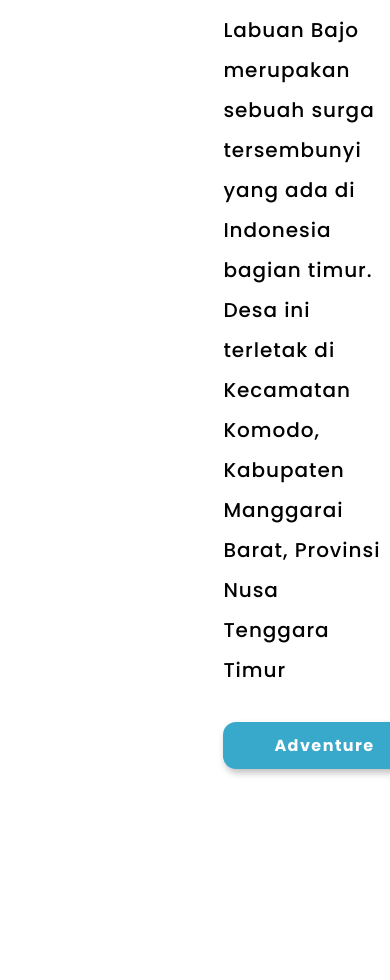
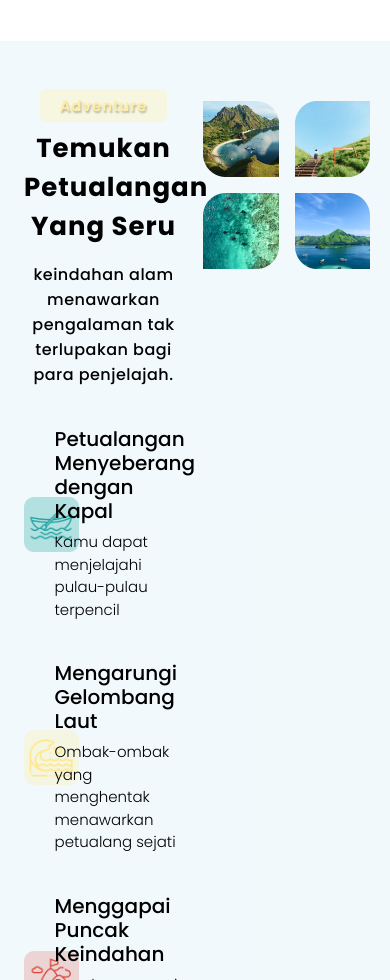
Before and after one commit to Aryavedas/labuan-bajo, a plain HTML site: page index.html in a window 390 px wide. Shown: the part 1020-2000 px from the top of the page. Drawn offline with nearby package versions, Linux system fonts and the light colour scheme; a web font is replaced by a local one.

Commit message:
[feat] complete desktop version section 2 adventure labuan bajo

```diff
--- a/index.html
+++ b/index.html
@@ -210,36 +210,93 @@
             style="margin-top: -360px; z-index: -99; margin-left: 200px;">
     </div>
 
-    <!-- Content 1 -->
-    <div class="container-fluid row mt-5 mx-4 position-relative">
-        <img src="src/Ellipse 1 sm.png" alt="" class="position-absolute"
+    <!-- Content 1 Tentang Labuan Bajo -->
+    <div class="container-fluid row mt-5 mx-4 position-relative mx-auto mx-lg-0">
+        <!-- Accent color -->
+        <img src="src/Ellipse 1 sm.png" alt="" class="position-absolute d-none d-lg-block"
             style="margin-top: 140px; z-index: -99; margin-left: -60px; width: 500px;">
+        <img src="src/Ellipse 1 sm.png" alt="" class="position-absolute d-block d-lg-none"
+            style="margin-top: 90px; z-index: -99; margin-left: -250px; width: 500px;">
         <img src="src/Ellipse 2.png" alt="" class="position-absolute"
             style="margin-top: -120px; z-index: -99; margin-left: 180px; width: 500px;">
-        <img src="src/Ellipse 5.png" alt="" class="position-absolute"
+        <img src="src/Ellipse 5.png" alt="" class="position-absolute d-none d-lg-block"
             style="margin-top: -30px; z-index: -99; margin-left: 1100px; width: 500px;">
 
-        <div class="col-5 container">
-            <div class="position-relative">
+        <!-- img lg -->
+        <div class="col-5 container d-none d-lg-block">
+            <div class="container position-relative">
                 <img src="src/Rectangle 5.png" alt="" class="position-absolute">
                 <img src="src/Rectangle 4.png" alt="" class="position-absolute"
                     style="margin-left: 70px; margin-top: 50px;">
             </div>
         </div>
-        <div class="col-6 container">
+
+        <!-- Paragraph -->
+        <div class="col-12 col-lg-6 container">
             <h2 class="mini-tumbnail">Tentang Labuan Bajo</h2>
             <h1 class="title">Labuan Bajo, Sepetak Surga yang Terletak di Indonesia Timur</h1>
             <p class="text">Labuan Bajo merupakan sebuah surga tersembunyi yang ada di Indonesia bagian timur. Desa ini
                 terletak di
                 Kecamatan Komodo, Kabupaten Manggarai Barat, Provinsi Nusa Tenggara Timur</p>
-            <div class="btn button mt-3">Adventure
-                <!-- <svg xmlns="http://www.w3.org/2000/svg" width="20" height="15" viewBox="0 0 31 15" fill="none">
-                    <path
-                        d="M21.7236 4.77534H0.830356C0.371792 4.77534 0 5.14133 0 5.59273V9.4072C0 9.85861 0.371792 10.2246 0.830356 10.2246H21.7236V13.3619C21.7236 14.8184 23.5124 15.5478 24.5586 14.5179L30.5136 8.65596C31.1621 8.01751 31.1621 6.98242 30.5136 6.34404L24.5586 0.482084C23.5124 -0.547756 21.7236 0.181626 21.7236 1.63807V4.77534Z"
-                        fill="white" />
-                </svg> -->
+            <div class="btn button mt-4 d-none d-lg-block">Adventure</div>
+        </div>
+
+        <!-- img sm -->
+        <img src="src/Group 15.png" alt="" class="container-fluid d-block d-lg-none">
+    </div>
+
+    <!-- content 2 Adventure Labuan Bajo -->
+    <div id="content2" class="container-fluid py-5" style="margin-top: 150px;">
+        <div class="container">
+            <div class="row">
+                <div class="col-6">
+
+                    <h2 class="mini-tumbnail">Adventure</h2>
+                    <h1 class="title">Temukan Petualangan Yang Seru</h1>
+                    <h3 class="text">keindahan alam menawarkan pengalaman tak terlupakan bagi para penjelajah. </h3>
+
+                    <div class="row d-flex align-items-center mt-4">
+                        <div class="col-2">
+                            <img src="src/Rectangle 16.png" alt="" width="55">
+                        </div>
+                        <div class="col-10 mt-3">
+                            <h1 class="title-2">Petualangan Menyeberang dengan Kapal</h1>
+                            <p class="text-2">Kamu dapat menjelajahi pulau-pulau terpencil</p>
+                        </div>
+                    </div>
+                    <div class="row d-flex align-items-center mt-2">
+                        <div class="col-2">
+                            <img src="src/Rectangle 19.png" alt="" width="55">
+                        </div>
+                        <div class="col-10 mt-3">
+                            <h1 class="title-2">Mengarungi Gelombang Laut</h1>
+                            <p class="text-2">Ombak-ombak yang menghentak menawarkan petualang sejati</p>
+                        </div>
+                    </div>
+                    <div class="row d-flex align-items-center mt-2">
+                        <div class="col-2">
+                            <img src="src/Rectangle 17.png" alt="" width="55">
+                        </div>
+                        <div class="col-10 mt-3">
+                            <h1 class="title-2">Menggapai Puncak Keindahan</h1>
+                            <p class="text-2">Rasakan sensasi mendaki bukit-bukit hijau yang indah</p>
+                        </div>
+                    </div>
+                </div>
+                <div class="col-6">
+                    <div class="row mt-1">
+                            <img src="src/Rectangle 8.png" alt="" class="col-6 p-2">
+                            <img src="src/Rectangle 9.png" alt="" class="col-6 p-2">
+                            <img src="src/Rectangle 10.png" alt="" class="col-6 p-2">
+                            <img src="src/Rectangle 11.png" alt="" class="col-6 p-2">
+                    </div>
+                </div>
             </div>
         </div>
+    </div>
+
+    <div class="">
+
     </div>
 
 
--- a/style.css
+++ b/style.css
@@ -4,6 +4,12 @@ body {
     /* position: relative; */
     font-family: 'Poppins', sans-serif;
 }
+
+::selection {
+    background-color: #FFEDA3; /* Warna latar belakang saat dipilih */
+    color: #232323; /* Warna teks saat dipilih */
+}
+
 
 /* Custom title text */
 /* mini tumbnail */
@@ -41,6 +47,7 @@ body {
 }
 
 .button {
+    width: 40%;
     padding: 10px 50px;
     border-radius: 13px;
     background: #39A9CB;
@@ -53,13 +60,11 @@ body {
     letter-spacing: 1.44px;
 }
 
-.button:hover{
+.button:hover {
     background: #FFEDA3;
     color: #232323;
 }
 
-/* Custom Navbar */
-/* Nav Lg */
 /* Media query untuk breakpoint Desktop*/
 @media (min-width: 768px) {
     .nav-lg {
@@ -99,8 +104,7 @@ body {
     }
 }
 
-/* Nav sm */
-/* Media query untuk breakpoint tablet*/
+/* Media query untuk breakpoint tablet dan handphone*/
 @media (max-width: 768px) {
 
     /* Menyembunyikan navbar utama pada breakpoint tablet dan handphone*/
@@ -148,6 +152,54 @@ body {
     #carouselExampleIndicators {
         margin-top: 70px;
     }
+
+    .mini-tumbnail {
+        color: #FFEDA3;
+        text-align: center;
+        text-shadow: 1px 2px 2px rgba(0, 0, 0, 0.27);
+        font-family: Poppins;
+        font-size: 15px;
+        font-style: normal;
+        font-weight: 600;
+        line-height: normal;
+        letter-spacing: 0.84px;
+        display: flex;
+        width: 80%;
+        justify-content: center;
+        align-items: center;
+        /* Tambahkan margin jika diperlukan */
+        margin: 0 auto;
+    }
+
+
+    .title {
+        color: #000;
+        text-align: center;
+        font-family: Poppins;
+        font-size: 26px;
+        font-style: normal;
+        font-weight: 700;
+        line-height: normal;
+        letter-spacing: 0.96px;
+        margin-top: 7px;
+    }
+
+    .text {
+        color: #000;
+        margin-top: 16px;
+        text-align: center;
+        font-family: Poppins;
+        font-size: 16px;
+        font-style: normal;
+        font-weight: 500;
+        line-height: normal;
+        letter-spacing: 0.48px;
+    }
+
+    .button:hover {
+        background: #FFEDA3;
+        color: #232323;
+    }
 }
 
 /* Carousel */
@@ -156,3 +208,24 @@ body {
 }
 
 /* Content 1 */
+
+/* Content 2 */
+#content2 {
+    background-color: rgba(57, 169, 203, 0.07);
+}
+
+.title-2 {
+    color: #000;
+    font-family: Poppins;
+    font-size: 20px;
+    font-style: normal;
+    font-weight: 500;
+}
+
+.text-2 {
+    color: #000;
+    font-family: Poppins;
+    font-size: 15px;
+    font-style: normal;
+    font-weight: 300;
+}
```
Also changed, not shown: src/Group 15.png (added), src/Rectangle 10.png (added), src/Rectangle 11.png (added), src/Rectangle 16.png (added), src/Rectangle 17.png (added), src/Rectangle 19.png (added), src/Rectangle 8.png (added), src/Rectangle 9.png (added).
